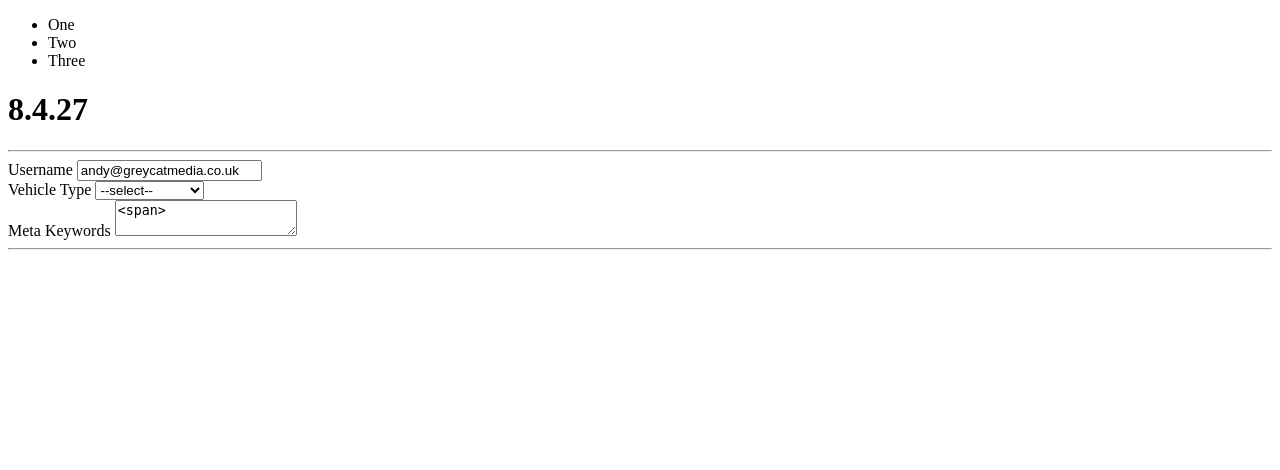
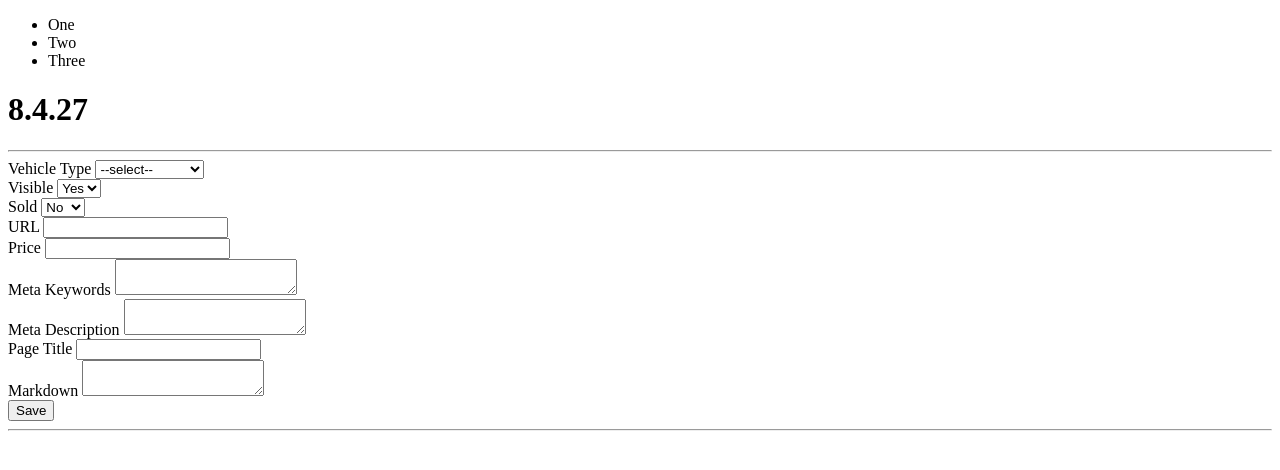
Before and after one commit to andyfusniak/vehicle-manager-app, a PHP site: page /public/nitrogen-view-test.php in a window 1280 px wide. Shown: the top 470 px of the page. Run offline with PHP 8.4, Linux system fonts and the light colour scheme.

Commit message:
Various form view helpers

```diff
--- a/src/Nitrogen/Form/Form.php
+++ b/src/Nitrogen/Form/Form.php
@@ -20,8 +20,21 @@ class Form implements FormInterface
         $this->name = (string) $name;
     }
 
-    public function add(Element $element)
+    /**
+     * Add an element or list of elements
+     *
+     * @param ElementInterface|array
+     * @return Form
+     */
+    public function add($element)
     {
+        if (is_array($element)) {
+            foreach ($element as $e) {
+                $this->add($e);
+            }
+            return $this;
+        }
+
         $name = $element->getName();
 
         if (($name === null) || ($name === '')) {
--- a/src/Nitrogen/Form/FormInterface.php
+++ b/src/Nitrogen/Form/FormInterface.php
@@ -1,10 +1,8 @@
 <?php
 namespace Nitrogen\Form;
 
-use Nitrogen\Form\Element;
-
 interface FormInterface
 {
-    public function add(Element $element);
+    public function add($element);
     public function get($name);
 }
--- /dev/null
+++ b/src/Nitrogen/Form/View/Helper/FormHidden.php
@@ -0,0 +1,6 @@
+<?php
+namespace Nitrogen\Form\View\Helper;
+
+class FormHidden extends FormText
+{
+}
--- a/src/Nitrogen/Form/View/Helper/FormInput.php
+++ b/src/Nitrogen/Form/View/Helper/FormText.php
@@ -3,7 +3,7 @@ namespace Nitrogen\Form\View\Helper;
 
 use Nitrogen\Form\ElementInterface;
 
-class FormInput extends AbstractHelper
+class FormText extends AbstractHelper
 {
     public function __invoke(ElementInterface $element)
     {
--- a/src/Nitrogen/View/HelperPluginManager.php
+++ b/src/Nitrogen/View/HelperPluginManager.php
@@ -6,8 +6,9 @@ class HelperPluginManager extends AbstractPluginManager
     protected $invokableClasses = [
         'escapehtml'     => 'Nitrogen\View\Helper\EscapeHtml',
         'escapehtmlattr' => 'Nitrogen\View\Helper\EscapeHtmlAttr',
-        'forminput'      => 'Nitrogen\Form\View\Helper\FormInput',
+        'formhidden'     => 'Nitrogen\Form\View\Helper\FormHidden',
         'formselect'     => 'Nitrogen\Form\View\Helper\FormSelect',
+        'formtext'       => 'Nitrogen\Form\View\Helper\FormText',
         'formtextarea'   => 'Nitrogen\Form\View\Helper\FormTextarea'
     ];
 
--- a/src/Serenity/Form/VehicleForm.php
+++ b/src/Serenity/Form/VehicleForm.php
@@ -8,24 +8,50 @@ class VehicleForm extends Form
 {
     public function __construct()
     {
-        $username = new Element\Text();
-        $username->setName('username')
-                 ->setValue('andy@greycatmedia.co.uk');
-
-        $vehicleType = new Element\Select('vehicle-type');
-        $vehicleType->setValueOptions(array(
-            'caravans'    => 'Caravans aaa',
+        $vehicleId = new Element\Hidden('vehicle-id');
+        $type = new Element\Select('type');
+        $type->setValueOptions(array(
+            'caravans'    => 'Caravans',
             'motorhomes'  => 'Motorhomes',
             'awningrange' => 'Awning Range',
             'accessories' => 'Accessories',
             'cars'        => 'Cars'
         ))->setEmptyOption('--select--');
 
+        $visible = new Element\Select('visible');
+        $visible->setValueOptions(array(
+            '1' => 'Yes',
+            '0' => 'No'
+        ));
+
+        $sold = new Element\Select('sold');
+        $sold->setValueOptions(array(
+            '0' => 'No',
+            '1' => 'Yes',
+        ));
+
+        $url = new Element\Text('url');
+
+        $price = new Element\Text('price');
+
         $metaKeywords = new Element\Textarea('meta-keywords');
-        $metaKeywords->setValue('<span>');
+        $metaDesc = new Element\Textarea('meta-desc');
 
-        $this->add($username)
-             ->add($vehicleType)
-             ->add($metaKeywords);
+        $pageTitle = new Element\Text('page-title');
+
+        $markdown = new Element\Textarea('markdown');
+
+        $this->add([
+            $vehicleId,
+            $type,
+            $visible,
+            $sold,
+            $url,
+            $price,
+            $metaKeywords,
+            $metaDesc,
+            $pageTitle,
+            $markdown
+        ]);
     }
 }
--- a/view/add-edit-vehicle/add-edit.phtml
+++ b/view/add-edit-vehicle/add-edit.phtml
@@ -10,19 +10,50 @@
 
 <form method="post" name="add-edit-vehicle">
 <div class="question">
-<label for="username">Username</label>
 <?php
-    $username = $form->get('username');
-    echo $this->formInput($username);
+    $vehicleId = $form->get('vehicle-id');
+    echo $this->formHidden($vehicleId);
 ?>
 </div>
 
 
 <div class="question">
-<label for="vehicletype">Vehicle Type</label>
+<label for="type">Vehicle Type</label>
 <?php
-    $vehicleType = $form->get('vehicle-type');
-    echo $this->formSelect($vehicleType);
+    $type = $form->get('type');
+    echo $this->formSelect($type);
+?>
+</div>
+
+<div>
+<label for="visible">Visible</label>
+<?php
+    $visible = $form->get('visible');
+    echo $this->formSelect($visible);
+?>
+</div>
+
+<div>
+<label for="sold">Sold</label>
+<?php
+    $sold = $form->get('sold');
+    echo $this->formSelect($sold);
+?>
+</div>
+
+<div>
+<label for="url">URL</label>
+<?php
+    $url = $form->get('url');
+    echo $this->formText($url);
+?>
+</div>
+
+<div>
+<label for="price">Price</label>
+<?php
+    $price = $form->get('price');
+    echo $this->formText($price);
 ?>
 </div>
 
@@ -34,6 +65,31 @@
 ?>
 </div>
 
+<div class="question">
+<label for="meta-desc">Meta Description</label>
+<?php
+    $metaDesc = $form->get('meta-desc');
+    echo $this->formTextarea($metaDesc);
+?>
+</div>
+
+<div>
+<label for="page-title">Page Title</label>
+<?php
+    $pageTitle = $form->get('page-title');
+    echo $this->formText($pageTitle);
+?>
+</div>
+
+<div class="question">
+<label for="markdown">Markdown</label>
+<?php
+    $markdown = $form->get('markdown');
+    echo $this->formTextarea($markdown);
+?>
+</div>
+
+<button>Save</button>
 </form>
 
 <hr>
```
